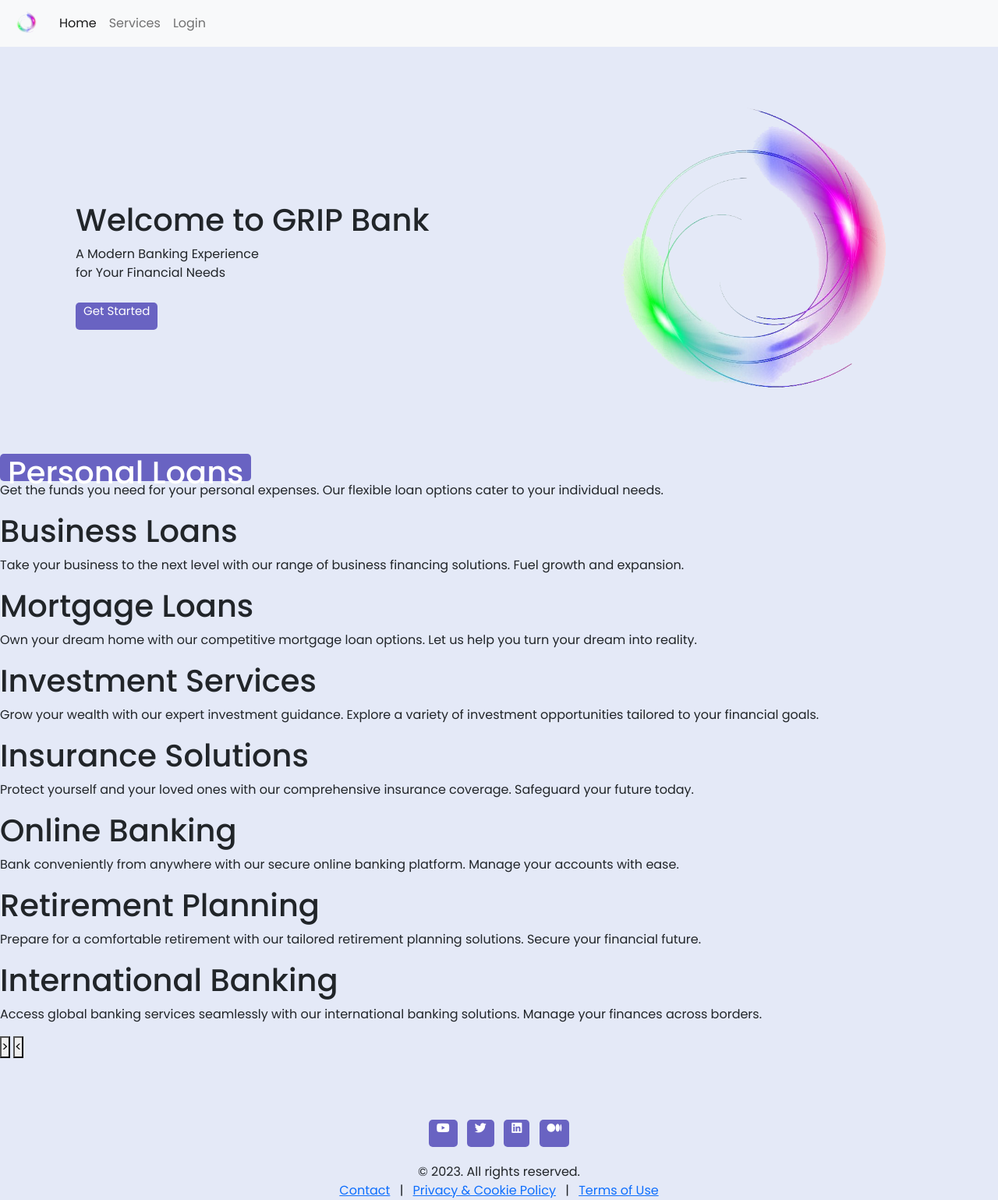
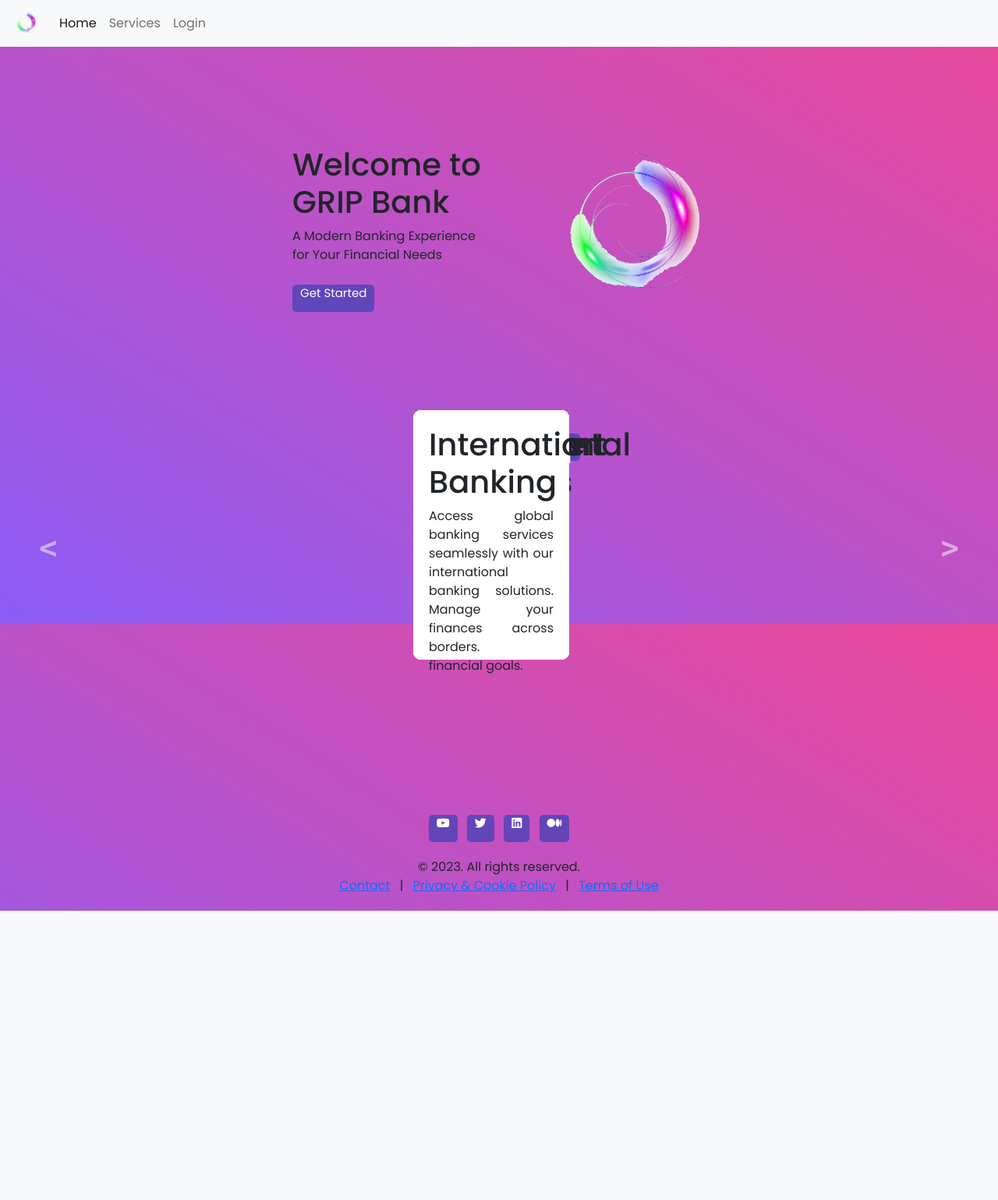
Before and after one commit to JigarConestoga/SQATE_DQA, a PHP site: page /index.html in a window 1280 px wide. Shown: the whole page at 78% size. After the commit the page ends 1168 px from the top, so only its background shows below. Run offline with PHP 8.4, Linux system fonts and the light colour scheme; some libraries are stand-ins or nearby versions.

Commit message:
Add files via upload

```diff
--- a/css/css.css
+++ b/css/css.css
@@ -6,7 +6,7 @@
     font-family: 'Poppins',sans-serif;
 }
 body{
-    background: #e4e9f7;
+    background-image: linear-gradient(to top right, #8B5CF6, #EC4899);;
 }
 .container_new{
     display: flex;
@@ -142,7 +142,7 @@
     font-family: 'Poppins',sans-serif;
 }
 body{
-    background: #e4e9f7;
+    background-image: linear-gradient(to top right, #8B5CF6, #EC4899);;
 }
 .container_new{
     display: flex;
@@ -295,7 +295,7 @@
 
 /* Body styling */
 body{
-    background: #e4e9f7;
+    background-image: linear-gradient(to top right, #8B5CF6, #EC4899);;
 }
 
 /* Container styling */
@@ -378,3 +378,49 @@
     cursor: pointer;
     z-index: 1; /* Ensure the button stays above the input field */
 }
+
+
+/* Container */
+.container {
+    max-width: 600px;
+    margin: 0 auto;
+    padding: 20px;
+}
+
+/* Heading */
+.container h2 {
+    text-align: center;
+    margin-bottom: 20px;
+}
+
+/* Labels */
+.container label {
+    font-weight: bold;
+}
+
+/* Input Fields */
+.container input[type="text"],
+.container input[type="number"],
+.container input[type="email"],
+.container input[type="tel"],
+.container select {
+    width: 100%;
+    padding: 10px;
+    margin: 5px 0;
+    box-sizing: border-box;
+}
+
+/* Submit Button */
+.container input[type="submit"] {
+    width: 100%;
+    padding: 10px;
+    margin-top: 10px;
+    background-color: #4eb14e;
+    color: white;
+    border: none;
+    cursor: pointer;
+}
+
+.container input[type="submit"]:hover {
+    background-color: #449e44;
+}
--- a/css/style.css
+++ b/css/style.css
@@ -133,3 +133,255 @@
       width: 400px;
     }
   }
+
+/* css reset */
+*{
+    padding: 0px;
+    margin: 0px;
+    box-sizing: border-box;
+}
+
+/* Home */
+section.topContent {
+    display: flex;
+    align-items: center;
+    justify-content: space-around;
+    margin-top: 50px;
+    margin-left: 30px;
+    flex-wrap: wrap;
+}
+
+section.topContent .main-content {
+    color: #4eb14e;
+    font-size: 25px;
+    font-family: 'Baloo Bhai 2', cursive;
+}
+
+section.topContent .sub-content {
+    color:black;
+    font-size: 20px;
+}
+
+section.title {
+    display: flex;
+    justify-content: center;
+    margin-top: 20px;
+}
+
+.sub-title {
+    color: #4eb14e;
+    text-align: center;
+    margin-top: 20px;
+}
+
+section.topContent img {
+    width: 100%;
+}
+
+section.topContent .topContentImg {
+    width: 50%;
+}
+
+.img{
+    width:100px;
+    margin: auto;
+    margin-top: 20px;
+}
+/* End Home */
+
+/* Heading */
+.heading{
+    color: #4eb14e;
+    font-size: 35px;
+    text-align: center;
+    margin: 40px;
+    padding-top: 40px;
+    font-family: 'Baloo Bhai 2', cursive;
+
+}
+/* End Heading */
+
+/* Text */
+.text{
+    font-family: 'Baloo Bhai 2', cursive;
+    font-size: 25px;
+}
+/* End Text */
+
+/* Card */
+.card:hover{
+    box-shadow: 5px 10px whitesmoke;
+}
+
+/* End Card */
+
+/* Footer */
+footer{
+    display: flex;
+    flex-direction: column;
+    align-items: center;
+    justify-content: center;
+    text-align: center;
+    font-family: sans-serif;
+    margin: 0px;
+    margin-top: 50px;
+    padding-top: 25px;
+}
+
+.text-copy{
+    text-align: center;
+    padding: 25px 0;
+    font-family: sans-serif;
+    display: flex;
+    justify-content: center;
+    color: #000000;
+    background-color: #ffffff !important;
+    margin: 0px;
+}
+
+.social{
+    margin-top: 10px;
+}
+.social a {
+    display: inline-block;
+    text-align: center;
+    padding: 8px;
+    font-size: 15px;
+}
+
+.social a:hover {
+    color: #ffffff;
+}
+
+.social a i {
+    color: black;
+}
+
+/* End Footer */
+
+/* Loan Application */
+/* styles.css */
+
+/* Container */
+.container {
+    max-width: 600px;
+    margin: 0 auto;
+    padding: 20px;
+}
+
+/* Heading */
+.container h2 {
+    text-align: center;
+    margin-bottom: 20px;
+}
+
+/* Labels */
+.container label {
+    font-weight: bold;
+}
+
+/* Input Fields */
+.container input[type="text"],
+.container input[type="number"],
+.container input[type="email"],
+.container input[type="tel"],
+.container select {
+    width: 100%;
+    padding: 10px;
+    margin: 5px 0;
+    box-sizing: border-box;
+}
+
+/* Submit Button */
+.container input[type="submit"] {
+    width: 100%;
+    padding: 10px;
+    margin-top: 10px;
+    background-color: #4eb14e;
+    color: white;
+    border: none;
+    cursor: pointer;
+}
+
+.container input[type="submit"]:hover {
+    background-color: #449e44;
+}
+
+/* css/styles.css */
+
+.container {
+    max-width: 600px;
+    margin: 0 auto; /* Aligning the container in the center horizontally */
+    padding: 20px;
+    margin-top: 50px; /* Adding top margin for better spacing */
+}
+
+
+
+/* CSS to center the form */
+body {
+    margin: 0;
+    padding: 0;
+    background-image: linear-gradient(to top right, #8B5CF6, #EC4899);
+    background-size: cover;
+    background-position: center;
+    height: 100vh;
+    /* display: flex; */
+    justify-content: center;
+    align-items: center;
+}
+
+/* CSS for form container */
+.form-container {
+    background-image: linear-gradient(to top right, #8B5CF6, #EC4899);
+    padding: 20px;
+    border-radius: 10px;
+    box-shadow: 0px 0px 10px 0px rgba(0, 0, 0, 0.1);
+}
+
+
+/* New content in index.html */
+
+.slider{
+    position: relative;
+    margin-top: 100px;
+    width: 100%;
+    height: 370px;
+    overflow: hidden;
+}
+.item{
+    position: absolute;
+    width: 200px;
+    height: 320px;
+    text-align: justify;
+    background-color: #fff;
+    border-radius: 10px;
+    padding: 20px;
+    transition:  0.5s;
+    left: calc(50% - 110px);
+    top: 0;
+}
+#next{
+    position: absolute;
+    right: 50px;
+    top: 40%;
+}
+#prev{
+    position: absolute;
+    left: 50px;
+    top: 40%;
+}
+#prev, #next{
+    color: #fff;
+    background: none;
+    border: none;
+    font-size: xxx-large;
+    font-family: monospace;
+    font-weight: bold;
+    opacity: 0.5;
+    transition: opacity 0.5s;
+}
+#prev:hover,
+#next:hover{
+    opacity: 1;
+}
```
